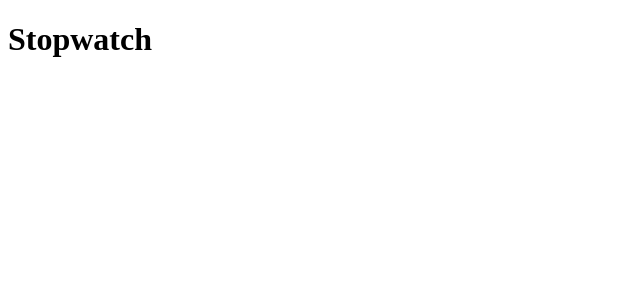
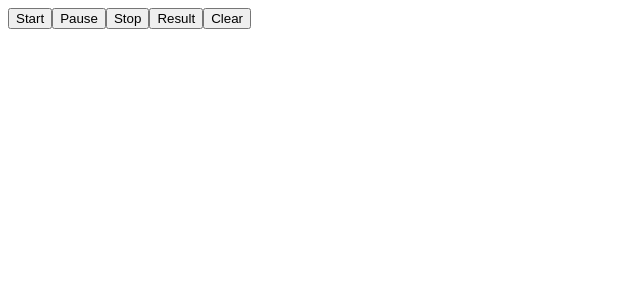
Before and after one commit to darokrk/Stopwatch-React, a React app: page / in a window 1280 px wide. Shown: the top 300 px of the page, without its empty margins (0-640 px from the left). Built offline with nearby package versions, Linux system fonts and the light colour scheme.

Commit message:
Added Buttons in App.js

```diff
--- a/src/components/Button.js
+++ b/src/components/Button.js
@@ -1,7 +1,7 @@
 import React from "react";
 
 const Button = props => {
-  return <button>button</button>;
+  return <button>{props.text}</button>;
 };
 
 export default Button;
--- a/src/containers/App.js
+++ b/src/containers/App.js
@@ -1,4 +1,5 @@
 import React, { Component } from "react";
+import Button from "../components/Button";
 
 class App extends Component {
   constructor(props) {
@@ -17,7 +18,11 @@ class App extends Component {
   render() {
     return (
       <div>
-        <h1>Stopwatch</h1>
+        <Button text={"Start"} />
+        <Button text={"Pause"} />
+        <Button text={"Stop"} />
+        <Button text={"Result"} />
+        <Button text={"Clear"} />
       </div>
     );
   }
```
